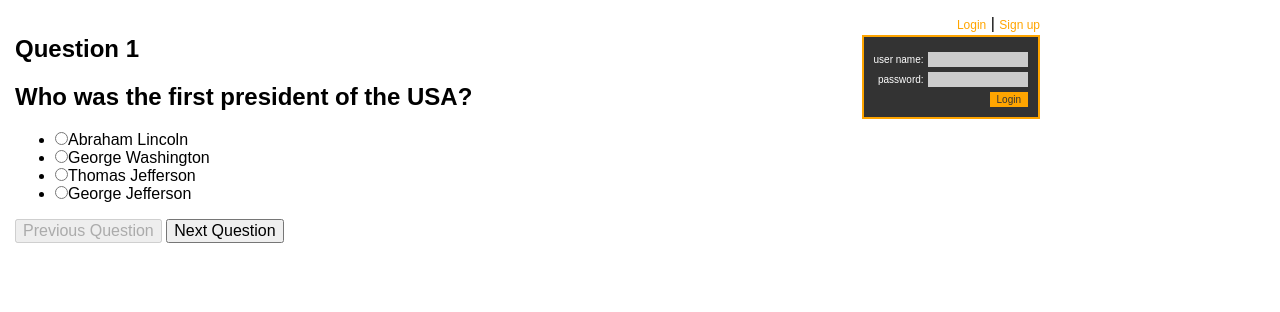
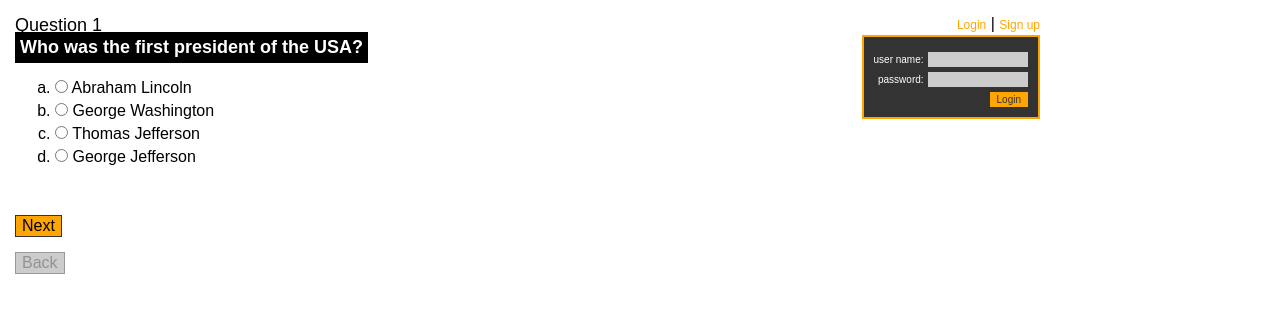
Before and after one commit to brouxhaha/quiz, a plain HTML site: page index.html in a window 1280 px wide. Drawn offline with nearby package versions, Linux system fonts and the light colour scheme.

Commit message:
added quiz end - score out of number of questions; added fade effect to questions

```diff
--- a/css/scss/_layout.scss
+++ b/css/scss/_layout.scss
@@ -83,3 +83,64 @@ div, section, ul, header {
 .hidden {
 	display: none;
 }
+
+/* QUIZ STYLES */
+
+#quiz {
+	position: relative;
+	max-width: 600px;
+	min-height: 200px;
+}
+
+h1 {
+	font-size: 18px;
+	font-weight: normal;
+	margin: 0 0 -4px 0;
+	/*background: black;
+	color: white;
+	padding: 5px;
+	display: inline-block;
+	margin: 0;*/
+}
+
+h2 {
+	font-size: 18px;
+	background: black;
+	color: white;
+	padding: 5px;
+	display: inline-block;
+	margin: 0;
+}
+
+.question {
+	position: absolute;
+}
+
+.choices {
+	list-style: lower-alpha;
+}
+
+.choice {
+	margin-bottom: 5px;
+}
+
+.buttons {
+	max-width: 600px;
+}
+
+.button {
+	background: orange;
+	border: 1px solid #333;
+	clear: both;
+	display: block;
+	margin-bottom: 15px;
+}
+
+.button:disabled {
+	background: #ccc;
+	border: 1px solid #999;
+}
+
+.quiz-submit {
+	background: green;
+}
--- a/index.html
+++ b/index.html
@@ -29,21 +29,27 @@
 			<section id="question{{@index}}" class="question hidden">
 					<h1>Question {{id}}</h1>
 					<h2>{{question}}</h2>
-					<ul>
+					<ol class="choices">
 						{{#each choices}}
-						<li><input type="radio" name="question{{../id}}" value="{{this}}">{{this}}</li>
+						<li class="choice"><input type="radio" name="question{{../id}}" value="{{this}}"> {{this}}</li>
 						{{/each}}
-					</ul>
+					</ol>
 
 			</section>
 			{{/each}}
 		</script>
 	</div>
 
+	<div class="results">
+		<script id="results-template" type="text/x-handlebars-template">
+			<h1>Congratulations, you scored {{userScore}} out of {{numberQuestions}}</h1>
+		</script>
+	</div>
+
 	<section class="buttons">
-		<input type="submit" value="Previous Question" class="prev-question" id="questionPrev" disabled="disabled">
-		<input type="submit" value="Next Question" class="next-question" id="questionNext">
-		<input type="submit" value="Submit Quiz" class="quiz-submit" id="quizSubmit">
+		<input type="submit" value="Next" class="next-question button" id="questionNext">
+		<input type="submit" value="Submit Quiz" class="quiz-submit button" id="quizSubmit">
+		<input type="submit" value="Back" class="prev-question button" id="questionPrev" disabled="disabled">
 	</section>
 
 	<footer>
--- a/script.js
+++ b/script.js
@@ -2,9 +2,9 @@
 
 		this.allQuestions = [
 			        {id: 1, question: 'Who was the first president of the USA?', choices: ['Abraham Lincoln', 'George Washington', 'Thomas Jefferson', 'George Jefferson'], answer: 'George Washington'},
-			        {id: 2, question: 'Who was the sixteenth president of the USA?', choices: ['Abraham Lincoln', 'George Washington', 'Thomas Jefferson', 'George Jefferson'], correctAnswer: 'Abraham Lincoln'},
-			        {id: 3, question: 'Who was the third president of the USA?', choices: ['Abraham Lincoln', 'George Washington', 'Thomas Jefferson', 'George Jefferson'], correctAnswer: 'Thomas Jefferson'},
-			        {id: 4, question: 'Who was the main character of <i>The Jeffersons</i>?', choices: ['Abraham Lincoln', 'George Washington', 'Thomas Jefferson', 'George Jefferson'], correctAnswer: 'George Jefferson'}
+			        {id: 2, question: 'Who was the sixteenth president of the USA?', choices: ['Abraham Lincoln', 'George Washington', 'Thomas Jefferson', 'George Jefferson'], answer: 'Abraham Lincoln'},
+			        {id: 3, question: 'Who was the third president of the USA?', choices: ['Abraham Lincoln', 'George Washington', 'Thomas Jefferson', 'George Jefferson'], answer: 'Thomas Jefferson'},
+			        {id: 4, question: 'Who was the main character of The Jeffersons?', choices: ['Abraham Lincoln', 'George Washington', 'Thomas Jefferson', 'George Jefferson'], answer: 'George Jefferson'}
 			],
 
 			this.settings = {
@@ -56,7 +56,10 @@
 				questionsContainer: $('#quiz'),
 				questionNext: $('#questionNext'),
 				questionPrev: $('#questionPrev'),
-				quizSubmit: $('#quizSubmit')
+				quizSubmit: $('#quizSubmit'),
+				buttons: $('.buttons'),
+				resultsTemplate: $('#results-template').html(),
+				results: $('.results')
 		}
 	};
 
@@ -89,7 +92,7 @@
 
 		//toggles the display of the current question
 		questionToggle: function(){
-			$('#question' + this.settings.questionNumber).toggle();
+			$('#question' + this.settings.questionNumber).fadeToggle();
 		},
 
 		//toggles the previous button's enabled property
@@ -128,6 +131,7 @@
 		//hides current question and displays previous question
 		previousQuestion: function(){
 			this.questionToggle();
+			this.settings.userScore.pop();
 			this.settings.questionNumber--;
 			this.questionToggle();
 		},
@@ -138,6 +142,12 @@
 				alert("You must choose an answer");
 				event.stopImmediatePropagation();
 			} else {
+				if(this.questions[this.settings.questionNumber].getUserAnswer() === this.questions[this.settings.questionNumber].getCorrectAnswer()){
+					this.settings.userScore.push('Correct');
+				} else {
+					this.settings.userScore.push('Incorrect');
+				}
+				console.log(this.questions[this.settings.questionNumber].getUserAnswer() + " " + this.questions[this.settings.questionNumber].getCorrectAnswer());
 				this.changeQuestion(button)
 			}
 		},
@@ -153,12 +163,29 @@
 			if(button.val() === 'Previous Question'){
 				this.previousQuestion();
 			} else if (button.val() === 'Submit Quiz'){
-				//do something
+				this.endQuiz();
 			} else {
 				this.nextQuestion();
 			}
 			this.submitToggle();
 			this.prevToggle()
+		},
+
+		endQuiz: function(){
+			var tempScore = 0;
+			this.questionToggle();
+			this.quizElements.buttons.toggle();
+
+			$.each(this.settings.userScore, function(index, value){
+				if(value === 'Correct'){
+					tempScore +=1;
+				}
+			});
+
+			this.settings.userScore = tempScore;
+			var template = Handlebars.compile(this.quizElements.resultsTemplate);
+			this.quizElements.questionsContainer.append(template(this.settings));
+			this.quizElements.results.fadeIn();
 		},
 
 		bindHandlers: function(){
@@ -171,7 +198,7 @@
 				self.validateAnswer($(this));
 			});
 			this.quizElements.quizSubmit.on('click', function(){
-				self.changeQuestion($(this))
+				self.validateAnswer($(this))
 			});
 
 			$('input:radio').on('change', function(event){
```
Also changed, not shown: css/style.css.
